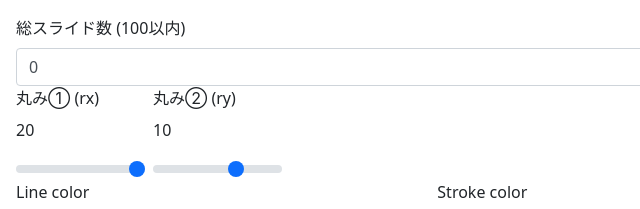
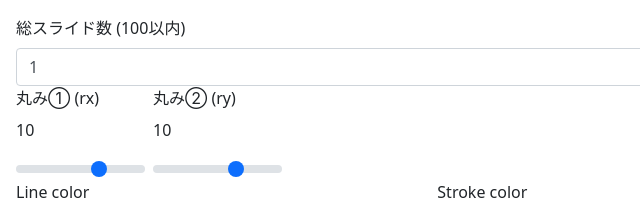
Before and after one commit to YaCpotato/progressBarTool, a plain HTML site: page index.html in a window 1280 px wide. Shown: the top 209 px of the page, 0-640 px from the left. Drawn offline with nearby package versions, Linux system fonts and the light colour scheme.

Commit message:
form group変更

```diff
--- a/app.js
+++ b/app.js
@@ -4,11 +4,11 @@ var app = new Vue({
       return {
         stg: "hello",
         svg: null,
-        totalSlideNum:0,
+        totalSlideNum:1,
         bar: {
           x: 10,
           y: 10,
-          rx: 20,
+          rx: 10,
           ry: 10,
           width: 500,
           height: 25,
--- a/index.html
+++ b/index.html
@@ -1,5 +1,4 @@
 <html>
-
 <head>
   <script src="https://cdn.jsdelivr.net/npm/vue@2.5.16/dist/vue.js"></script>
   <script src="https://cdnjs.cloudflare.com/ajax/libs/d3/5.16.0/d3.js"></script>
@@ -10,10 +9,13 @@
 </head>
 <body>
   <div id="app" style="padding:1rem;">
+    <div class="form-group">
         <label for="totalSlide" class="form-label">
             総スライド数 (100以内)
         </label>
-    <input v-model="totalSlideNum" type="number" class="form-control w-10" id="totalSlide">
+        <input v-model="totalSlideNum" type="number" max="100" min="1" class="form-control w-10" id="totalSlide">
+    </div>
+    <div class="form-group">
         <div class="row g-2">
             <div class="col-auto">
                 <label for="barRx" class="form-label">
@@ -27,7 +29,8 @@
                 丸み② (ry)
                 </label>
                 <p>{{ bar.ry }}</p>
-        <input v-model="bar.ry" type="range" class="form-range" min="0" max="15" step="1" class="form-control w-10" id="barRy">
+                <input v-model="bar.ry" type="range" class="form-range" min="0" max="15" step="1" id="barRy">
+            </div>
         </div>
     </div>
     <div class="row g-3">
```
Lines whose indentation alone changed are shown as unchanged.
